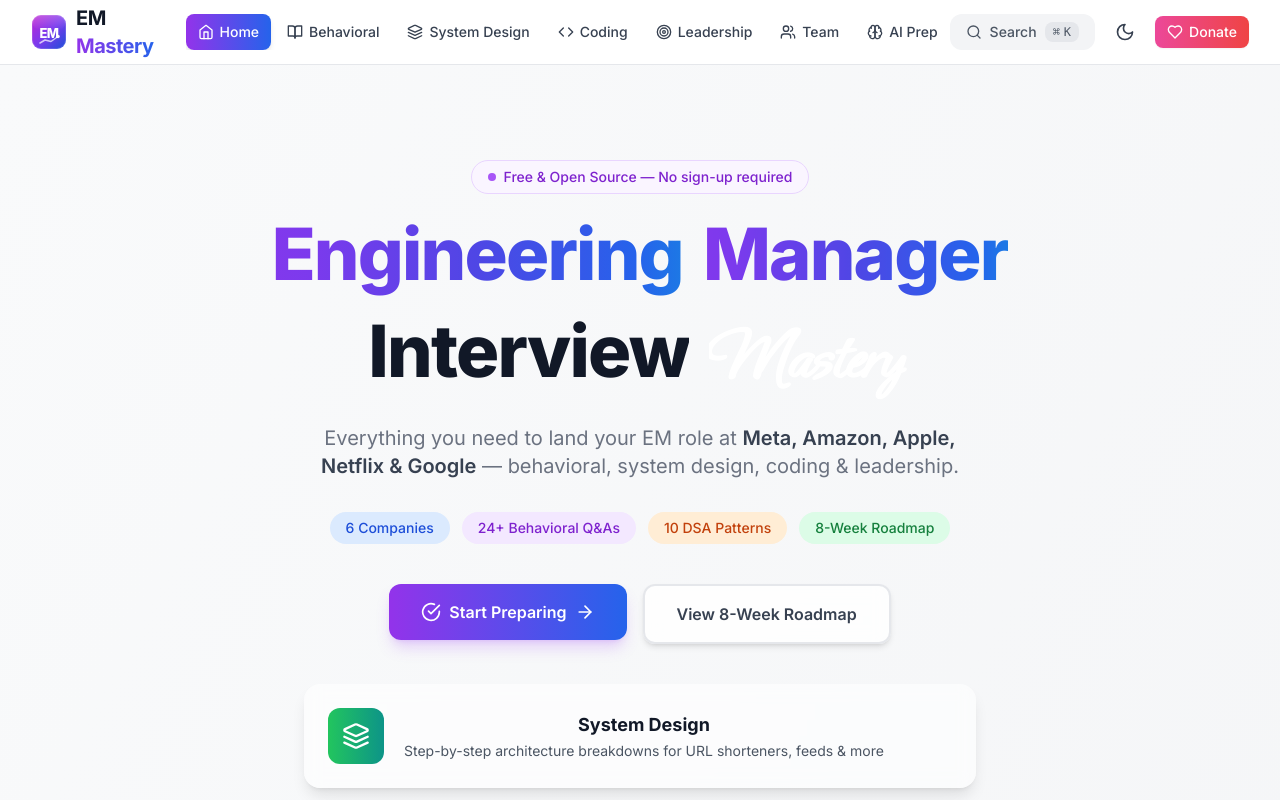
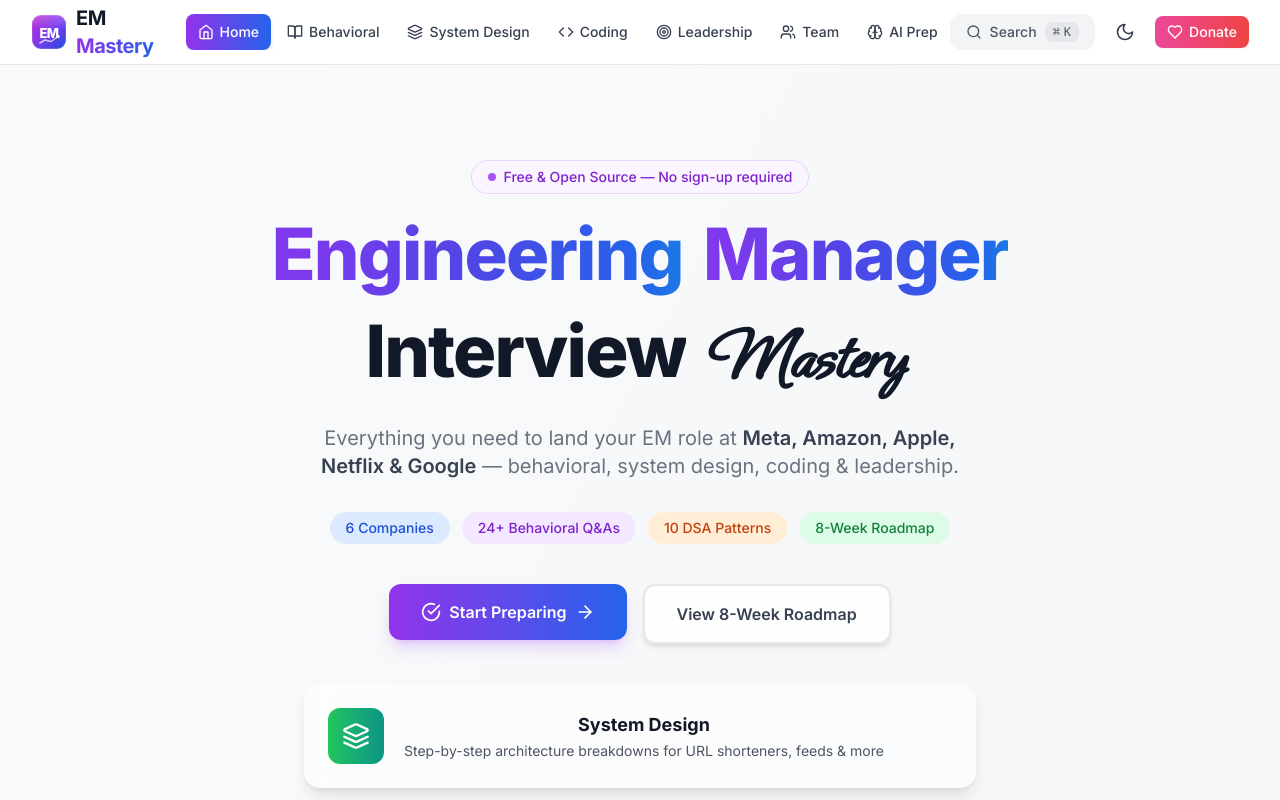
Before and after one commit to DevXGroup/Software-Engineer-Manager-Interviw-Prep, a Next.js app: page / in a window 1280 px wide. Shown: the top 800 px of the page. Built offline with nearby package versions, Linux system fonts and the light colour scheme.

Commit message:
fix: resolve Mastery title clipping and light mode color

```diff
--- a/src/app/page.tsx
+++ b/src/app/page.tsx
@@ -118,12 +118,12 @@ export default function HomePage() {
                   Interview
                 </motion.span>
               </span>
-              <span className="inline-block overflow-hidden pb-[0.12em] pr-[0.15em] align-bottom">
+              <span className="inline-block overflow-hidden pb-[0.12em] pl-[0.08em] pr-[0.15em] align-bottom">
                 <motion.span
                   initial={{ y: '105%', opacity: 0 }}
                   animate={{ y: '0%', opacity: 1 }}
                   transition={{ delay: 0.62, duration: 0.7, ease: [0.22, 1, 0.36, 1] }}
-                  className="inline-block font-playfair tracking-tight text-white"
+                  className="inline-block font-playfair tracking-tight text-gray-900 dark:text-white"
                 >
                   Mastery
                 </motion.span>
```
